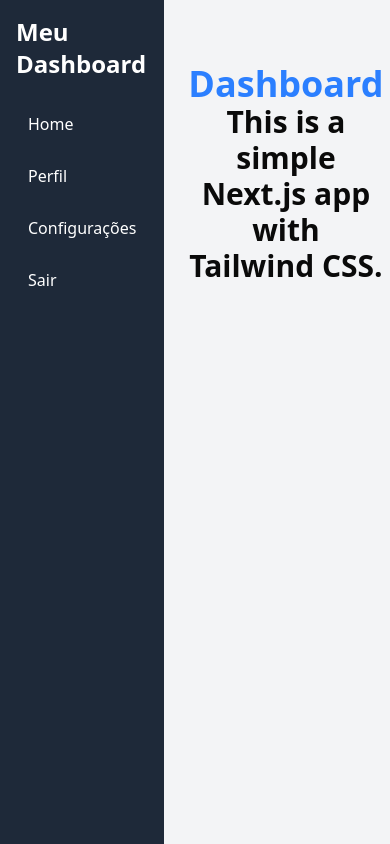
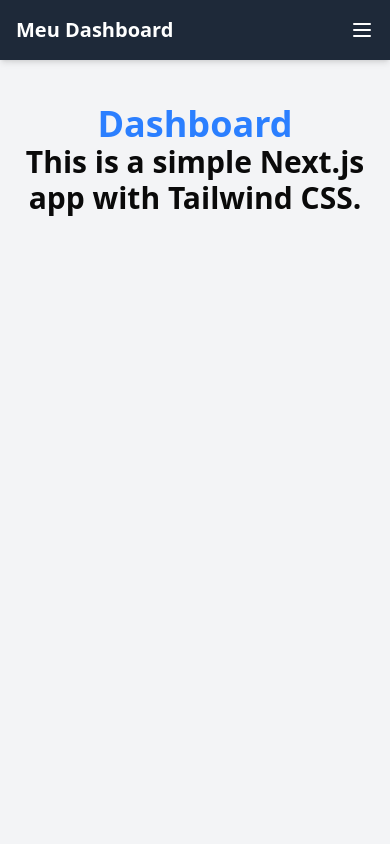
Before and after one commit to RodrigoGrisi/odontopro, a Next.js app: page /dashboard in a window 390 px wide. Built offline with nearby package versions, Linux system fonts and the light colour scheme.

Commit message:
mobile aside and desktop aside

```diff
--- /dev/null
+++ b/src/app/(panel)/dashboard/_components/sidebar.tsx
@@ -0,0 +1,78 @@
+"use client";
+import { useState } from "react";
+import { ChevronLeft, ChevronRight, Menu } from "lucide-react";
+import { usePathname } from "next/navigation";
+
+export default function SideBarDashboard({ children }: { children: React.ReactNode }) {
+  const pathname = usePathname();
+  const [isCollapsed, setIsCollapsed] = useState(false);
+  const [isMobileOpen, setIsMobileOpen] = useState(false);
+
+  const toggleSidebar = () => {
+    setIsCollapsed(!isCollapsed);
+  };
+
+  const toggleMobileMenu = () => {
+    setIsMobileOpen(!isMobileOpen);
+  };
+
+  return (
+    <div className="flex flex-col md:flex-row min-h-screen">
+
+      {/* MOBILE TOPBAR FIXA */}
+      <div className="md:hidden fixed top-0 left-0 right-0 z-50 bg-gray-800 text-white p-4 flex justify-between items-center shadow-md">
+        <h2 className="text-xl font-bold">Meu Dashboard</h2>
+        <button onClick={toggleMobileMenu} className="text-white">
+          <Menu />
+        </button>
+      </div>
+
+
+{isMobileOpen && (
+  <nav className="md:hidden fixed top-16 left-0 right-0 z-40 bg-gray-700 text-white flex flex-col space-y-2 p-4 shadow-md">
+    <a href="#" className="hover:bg-gray-600 px-3 py-2 rounded">🏠 Home</a>
+    <a href="#" className="hover:bg-gray-600 px-3 py-2 rounded">👤 Perfil</a>
+    <a href="#" className="hover:bg-gray-600 px-3 py-2 rounded">⚙️ Configurações</a>
+    <a href="#" className="hover:bg-gray-600 px-3 py-2 rounded">🚪 Sair</a>
+  </nav>
+)}
+
+      {/* DESKTOP SIDEBAR */}
+      <aside
+        className={`
+          hidden md:flex relative transition-all duration-300
+          bg-gray-800 text-white p-4 flex-col ${isCollapsed ? "w-20" : "w-64"}
+        `}
+      >
+        <button
+          onClick={toggleSidebar}
+          className="absolute top-4 -right-3 w-6 h-6 bg-gray-700 text-white rounded-full flex items-center justify-center shadow-md hover:bg-gray-600 transition"
+        >
+          {isCollapsed ? <ChevronRight size={16} /> : <ChevronLeft size={16} />}
+        </button>
+
+        {!isCollapsed && <h2 className="text-2xl font-bold mb-6">Meu Dashboard</h2>}
+
+        <nav className="flex flex-col space-y-3 mt-4">
+          <a href="#" className="hover:bg-gray-700 px-3 py-2 rounded">
+            {isCollapsed ? "🏠" : "Home"}
+          </a>
+          <a href="#" className="hover:bg-gray-700 px-3 py-2 rounded">
+            {isCollapsed ? "👤" : "Perfil"}
+          </a>
+          <a href="#" className="hover:bg-gray-700 px-3 py-2 rounded">
+            {isCollapsed ? "⚙️" : "Configurações"}
+          </a>
+          <a href="#" className="hover:bg-gray-700 px-3 py-2 rounded">
+            {isCollapsed ? "🚪" : "Sair"}
+          </a>
+        </nav>
+      </aside>
+
+      {/* MAIN CONTENT */}
+      <div className="flex-1 p-4 bg-gray-100 pt-16 md:pt-4">
+        {children}
+      </div>
+    </div>
+  );
+}
--- a/src/app/(panel)/dashboard/layout.tsx
+++ b/src/app/(panel)/dashboard/layout.tsx
@@ -1,30 +1,10 @@
 import React from "react";
+import SideBarDashboard from "./_components/sidebar";
 
 export default function DashboardLayout({ children }: { children: React.ReactNode }) {
   return (
-    <div className="flex min-h-screen">
-      <aside className="w-64 bg-gray-800 text-white flex flex-col p-4">
-        <h2 className="text-2xl font-bold mb-6">Meu Dashboard</h2>
-        <nav className="flex flex-col space-y-3">
-          <a href="#" className="hover:bg-gray-700 px-3 py-2 rounded">
-            Home
-          </a>
-          <a href="#" className="hover:bg-gray-700 px-3 py-2 rounded">
-            Perfil
-          </a>
-          <a href="#" className="hover:bg-gray-700 px-3 py-2 rounded">
-            Configurações
-          </a>
-          <a href="#" className="hover:bg-gray-700 px-3 py-2 rounded">
-            Sair
-          </a>
-        </nav>
-      </aside>
-
-      {/* Conteúdo principal */}
-      <main className="flex-1 p-6 bg-gray-100">
-        {children}
-      </main>
-    </div>
-  );
+    <SideBarDashboard>
+      {children}
+    </SideBarDashboard>
+  )
 }
```
